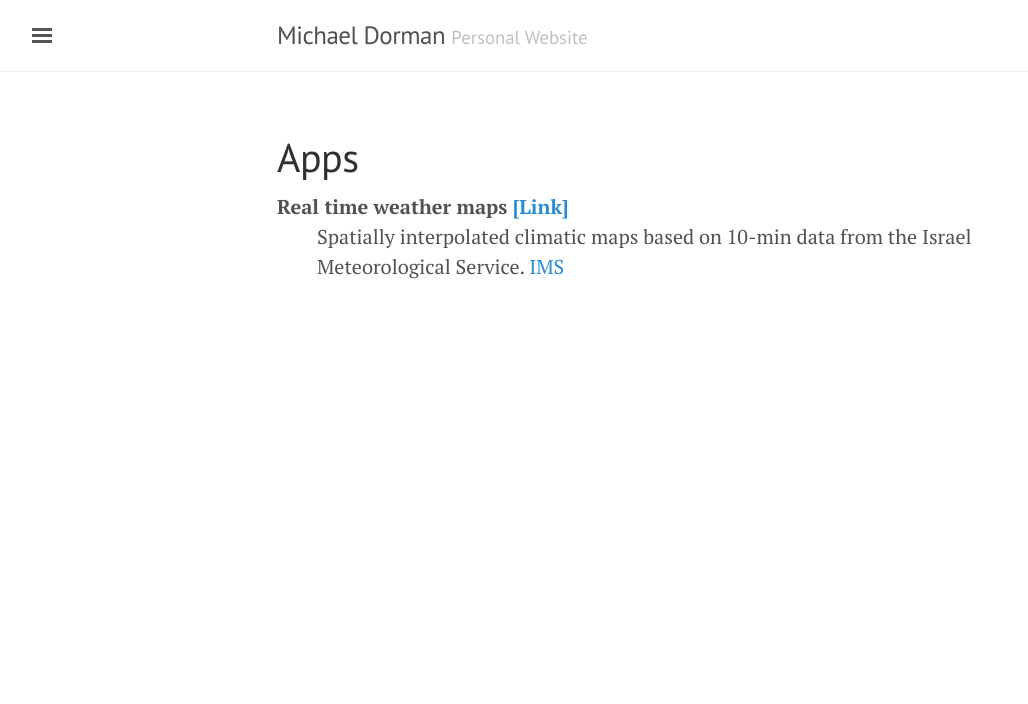
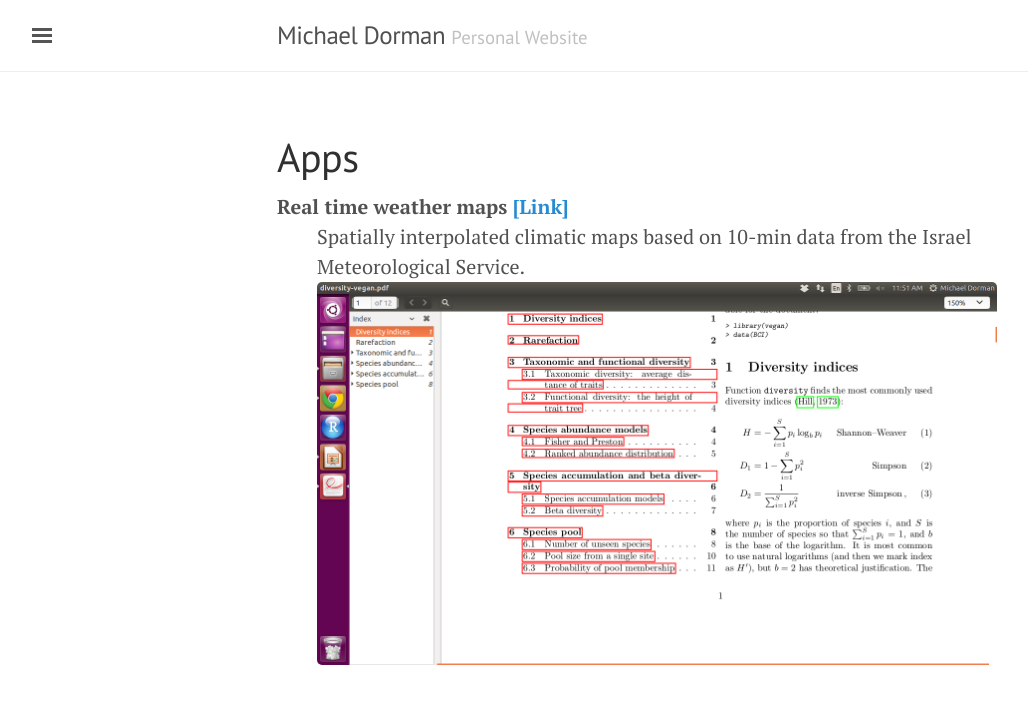
Before and after one commit to michaeldorman/michaeldorman.github.io, a Jekyll site: the page built from apps.md, in a window 1280 px wide. Shown: the top 704 px of the page, without its empty margins (3-1031 px from the left). Built offline with Jekyll 4.4.1, drawn with Linux system fonts in a browser that asks for light colours.

Commit message:
Update apps.md

```diff
--- a/apps.md
+++ b/apps.md
@@ -5,4 +5,4 @@ title: Apps
 
 Real time weather maps <a href="https://michaeldorman.shinyapps.io/IMS_10min"> [Link]</a>
 :   Spatially interpolated climatic maps based on 10-min data from the Israel Meteorological Service.
-[IMS](/images/Screenshot from 2015-08-24 11:51:45.png)
+![IMS](/images/Screenshot from 2015-08-24 11:51:45.png)
```
